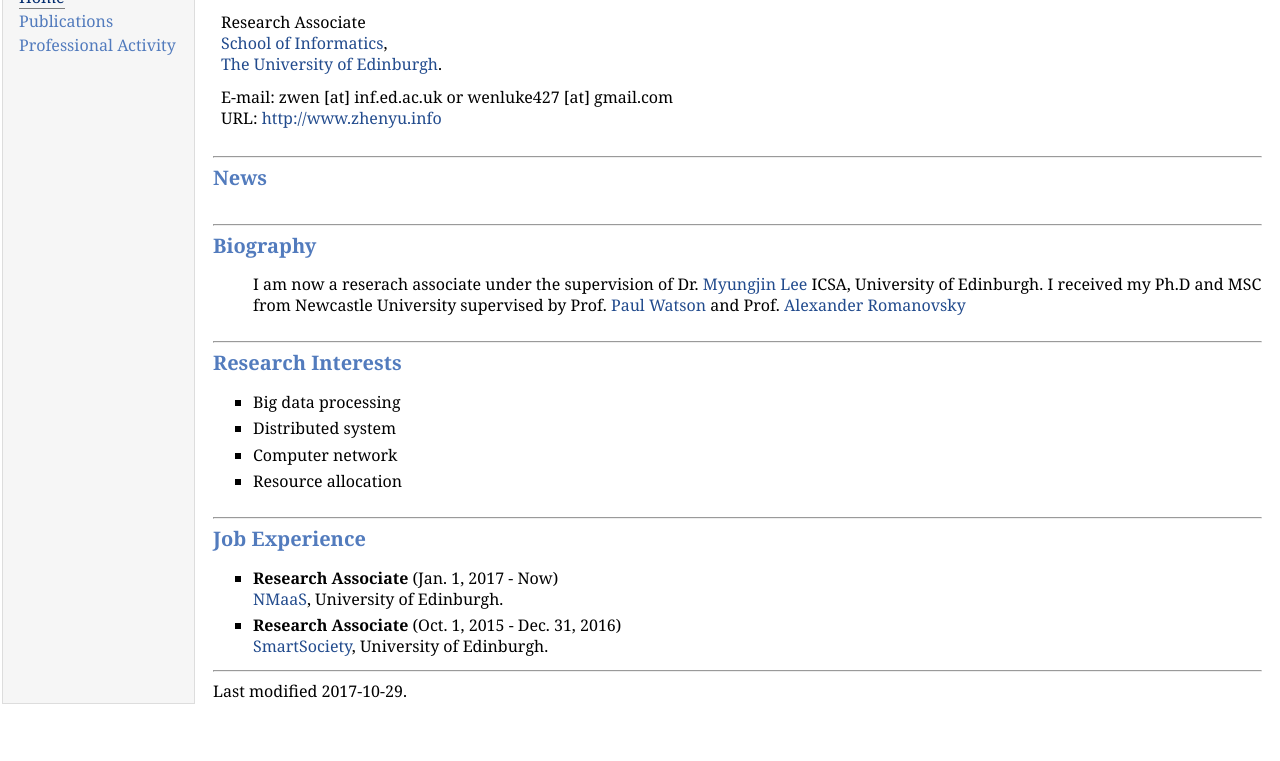
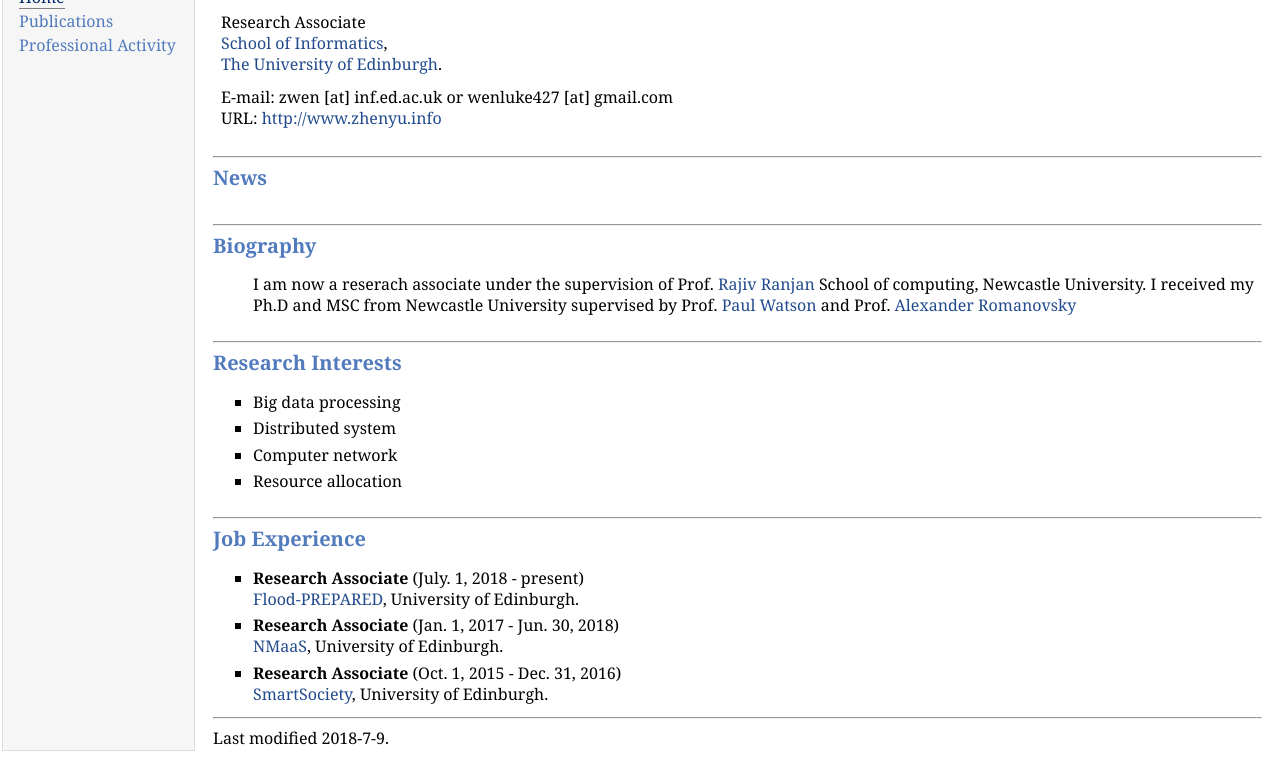
Before and after one commit to lukewen427/lukewen427.github.io, a plain HTML site: page index.html in a window 1280 px wide. Shown: the part 107-868 px from the top of the page. Before the commit the page ends 821 px from the top, so only its background shows below. Drawn offline with Linux system fonts and the light colour scheme.

Commit message:
update profile

```diff
--- a/index.html
+++ b/index.html
@@ -55,7 +55,7 @@
         <ul>
             <p>
                 I am now a reserach associate under the supervision of
-                Dr. <a href="http://homepages.inf.ed.ac.uk/mlee23/">	Myungjin Lee</a> ICSA, University of Edinburgh.
+                Prof. <a href="https://www.ncl.ac.uk/computing/people/profile/rajranjan.html#background">	Rajiv Ranjan</a> School of computing, Newcastle University.
                 I received my Ph.D and MSC from Newcastle University supervised by
                 Prof. <a href="http://www.ncl.ac.uk/computing/people/profile/paulwatson.html#background/">	Paul Watson</a>
                 and Prof. <a href="http://www.ncl.ac.uk/computing/people/profile/alexanderromanovsky.html#background">	Alexander Romanovsky</a>
@@ -94,8 +94,12 @@
     <div>
         <h2><hr><a name="job"></a>Job Experience</h2>
         <ul>
+          <li><p>
+              <b>Research Associate</b> (July. 1, 2018 - present)<br>
+              <a>Flood-PREPARED</a>, University of Edinburgh.
+          </p></li>
             <li><p>
-                <b>Research Associate</b> (Jan. 1, 2017 - Now)<br>
+                <b>Research Associate</b> (Jan. 1, 2017 - Jun. 30, 2018)<br>
                 <a href=":https://netlab.dcs.gla.ac.uk/funding/epsrc-network-measurement-as-a-service">NMaaS</a>, University of Edinburgh.
             </p></li>
             <li><p>
@@ -119,7 +123,7 @@
     </div> -->
 
     <hr>
-    Last modified 2017-10-29.
+    Last modified 2018-7-9.
 
 </td>
 </tr>
```
Also changed, not shown: publication.html (+6 -0 lines).
